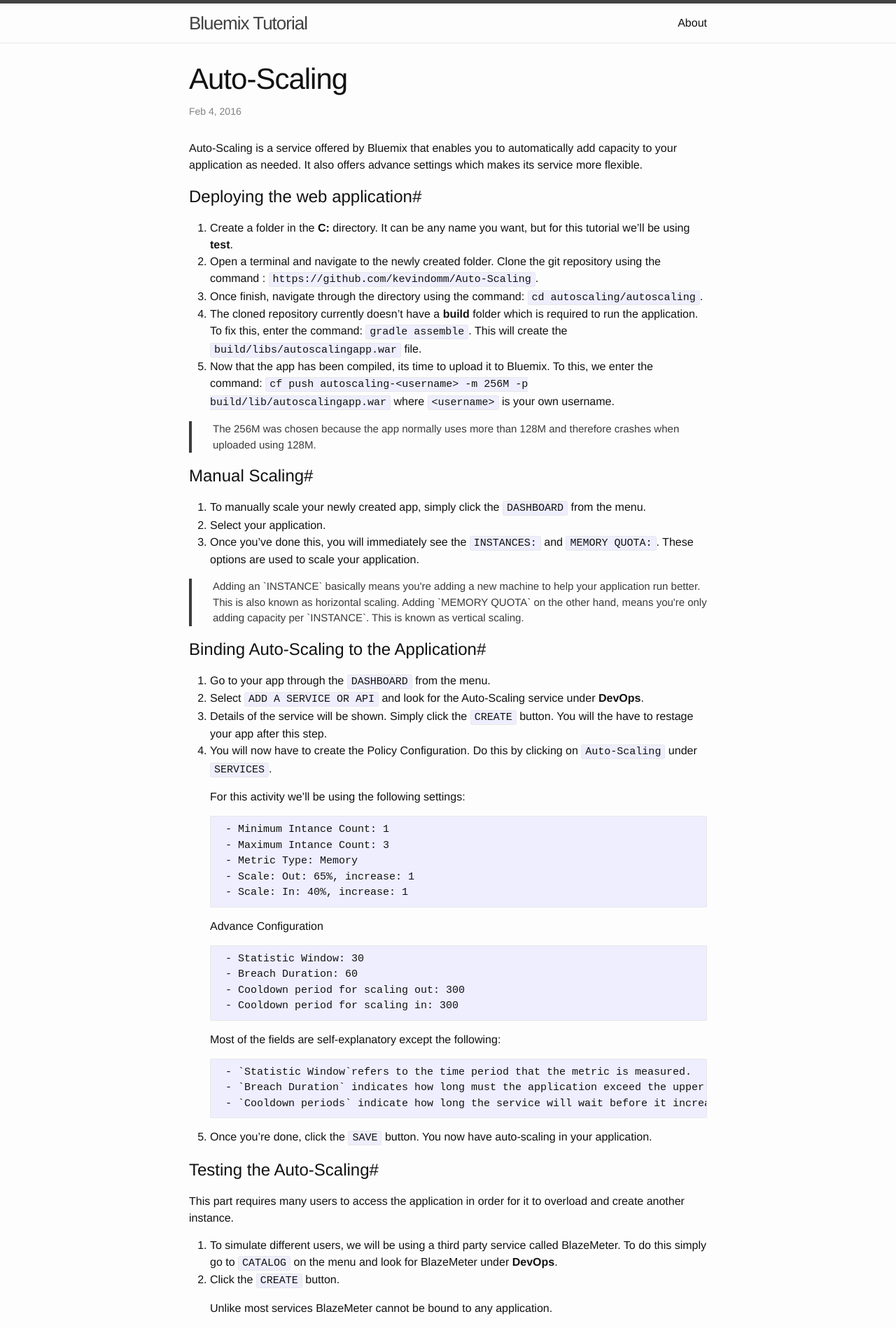
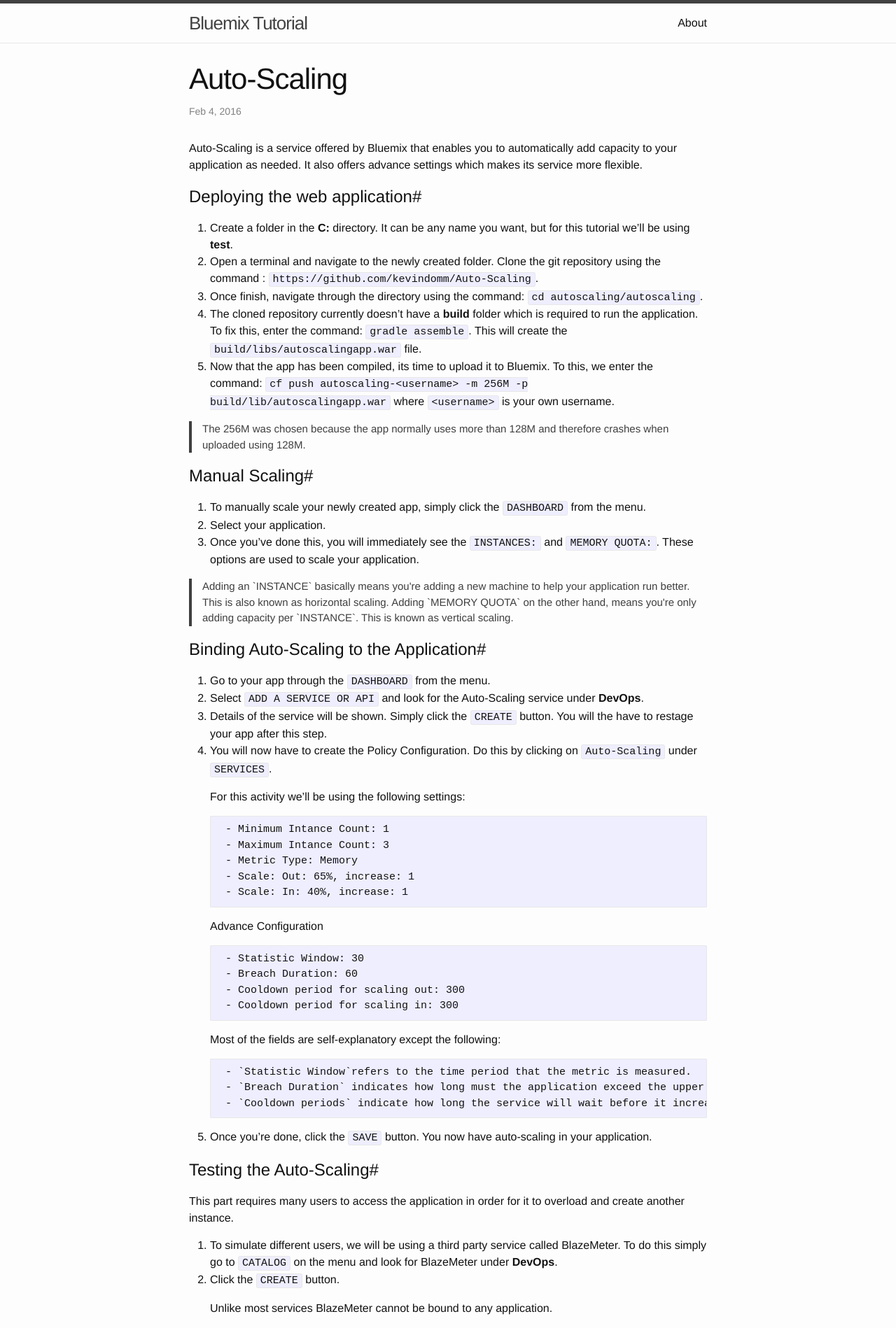
Before and after one commit to kevindomm/kevindomm.github.io, a Jekyll site: the page built from _posts/2016-02-04-auto-scaling.markdown, in a window 1280 px wide. Shown: the top 1898 px of the page at 70% size. Built offline with Jekyll 4.4.1, drawn with Linux system fonts in a browser that asks for light colours; Markdown is read by kramdown in place of the engine named in the settings.

Commit message:
edited lines 113-119

```diff
--- a/_sass/_base.scss
+++ b/_sass/_base.scss
@@ -110,9 +110,9 @@ a {
  * Blockquotes
  */
 blockquote {
-    color: #3b3b3b;
-    border-left: 4px solid #3b3b3b;
-    padding-left: $spacing-unit / 1;
+    color: #3f3f3f;
+    border-left: 4px solid #3f3f3f;
+    padding-left: $spacing-unit / 2;
     font-size: 15px;
 
     > :last-child {
```
